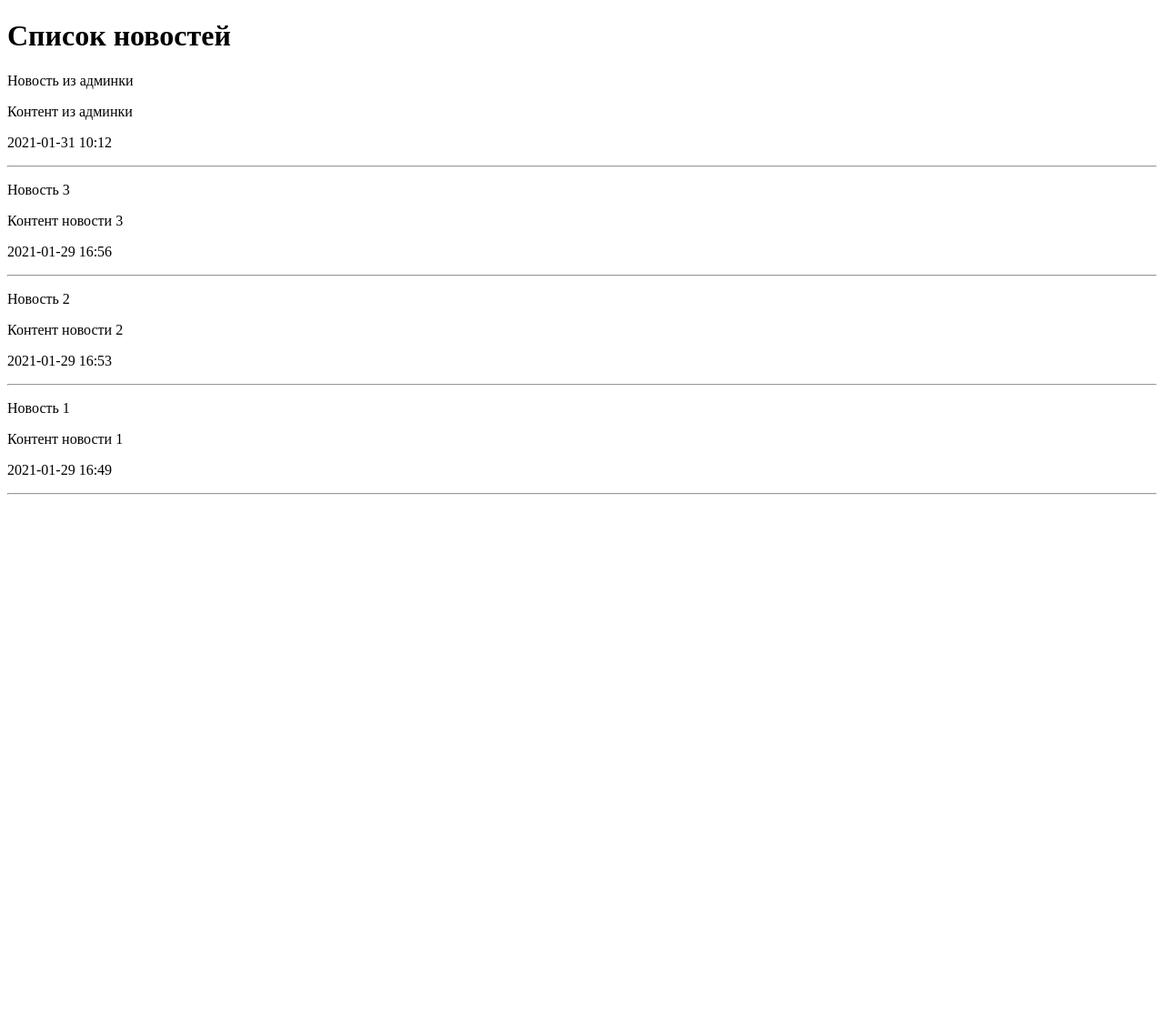
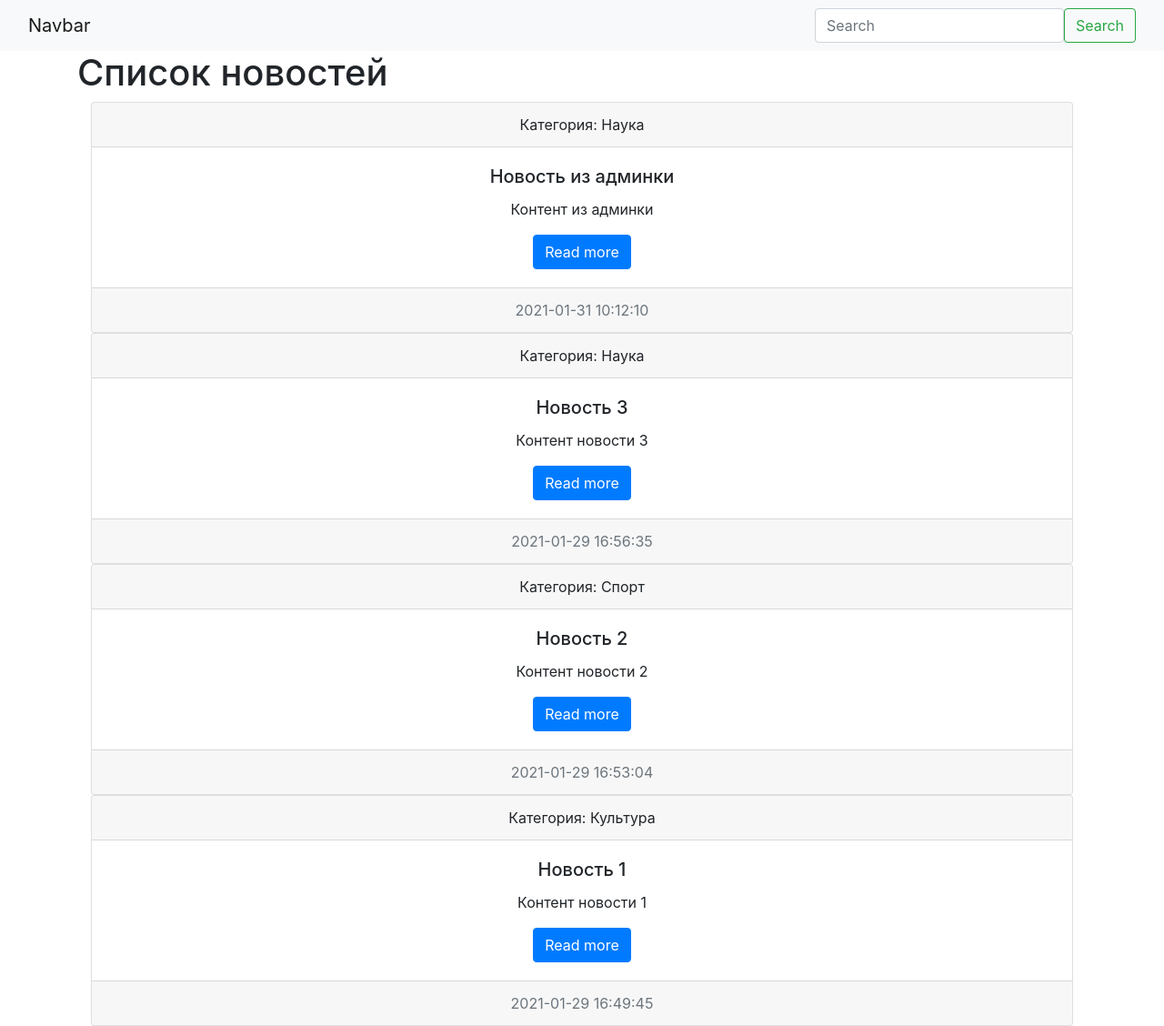
Before and after one commit to Ruscore-Main/First-django-project, a Django app: page /news/ in a window 1280 px wide. Shown: the whole page at 91% size. Before the commit the page ends 544 px from the top, so only its background shows below. Run offline with Django 3.2, Linux system fonts and the light colour scheme; data comes from the database, SQL or seed files in the repository; both versions use the stored data as it was after the commit; some libraries are stand-ins or nearby versions.

Commit message:
added bootsrap

```diff
--- a/news/models.py
+++ b/news/models.py
@@ -3,15 +3,29 @@ from django.db import models
 class News(models.Model):
     title = models.CharField(max_length = 150, verbose_name = 'Наименование')
     content = models.TextField(blank=True, verbose_name = 'Контент')
-    created_at = models.DateTimeField(auto_now_add = True, verbose_name = 'Опубликовано')
+    created_at = models.DateTimeField(auto_now_add = True, verbose_name = 'Дата публикации')
     updated_at = models.DateTimeField(auto_now = True, verbose_name = 'Обновлено')
     photo = models.ImageField(upload_to = 'photos/%Y/%m/%d/', blank=True, verbose_name = 'Фото')
     is_published = models.BooleanField(default=True, verbose_name = 'Опубликовано?')
+    category = models.ForeignKey('Categories', on_delete = models.PROTECT, null = True, verbose_name = "Название категории")
 
     def __str__(self):
         return self.title
 
     class Meta:
         verbose_name = 'Новость'
-        verbose_name_plural = 'Нвости'
+        verbose_name_plural = 'Новости'
         ordering = ['-created_at', 'title']
+
+
+class Categories(models.Model):
+    title = models.CharField(max_length = 150, verbose_name = "Название категории", db_index = True)
+
+
+    class Meta:
+        verbose_name = "Категория"
+        verbose_name_plural = "Категории"
+        ordering = ['title']
+
+    def __str__(self):
+        return self.title
--- a/news/templates/news/index.html
+++ b/news/templates/news/index.html
@@ -3,17 +3,43 @@
 <head>
     <meta charset="UTF-8">
     <meta name="viewport" content="width=device-width, initial-scale=1.0">
+    <link rel='stylesheet' href="https://stackpath.bootstrapcdn.com/bootstrap/4.5.2/css/bootstrap.min.css">
     <title>{{ title }}</title>
 </head>
 <body>
-    <h1>{{ title }}</h1>
-    {% for item in news%}
-    <div>
-        <p>{{ item.title }}</p>
-        <p>{{ item.content }}</p>
-        <p>{{ item.created_at|date:"Y-m-d H:i" }}</p>
+    <nav class="navbar navbar-light bg-light">
+        <div class="container-fluid">
+            <a class="navbar-brand">Navbar</a>
+            <form class="d-flex">
+                <input class="form-control me-2" type="search" placeholder="Search" aria-label="Search">
+                <button class="btn btn-outline-success" type="submit">Search</button>
+            </form>
+        </div>
+    </nav>
+
+
+    <div class="container">
+        <h1>{{ title }}</h1>
+        <div class="col-md-12">
+            {% for item in news %}
+            <div class="card text-center">
+                <div class="card-header">
+                    Категория: {{ item.category }}
+                </div>
+                <div class="card-body">
+                <h5 class="card-title">{{ item.title }}</h5>
+                <p class="card-text">{{ item.content }}</p>
+                <a href="#" class="btn btn-primary">Read more</a>
+                </div>
+                <div class="card-footer text-muted">
+                    {{ item.created_at|date:"Y-m-d H:i:s" }}
+                </div>
+            </div>
+            {% endfor %}
+        </div>
     </div>
-    <hr>
-    {% endfor %}
-</body>
+
+
+    <script src="https://cdn.jsdelivr.net/npm/@popperjs/core@2.5.4/dist/umd/popper.min.js" integrity="sha384-q2kxQ16AaE6UbzuKqyBE9/u/KzioAlnx2maXQHiDX9d4/zp8Ok3f+M7DPm+Ib6IU" crossorigin="anonymous"></script>
+    <script src="https://cdn.jsdelivr.net/npm/bootstrap@5.0.0-beta1/dist/js/bootstrap.min.js" integrity="sha384-pQQkAEnwaBkjpqZ8RU1fF1AKtTcHJwFl3pblpTlHXybJjHpMYo79HY3hIi4NKxyj" crossorigin="anonymous"></script></body>
 </html>
```
Also changed, not shown: news/admin.py (+9 -3 lines), db.sqlite3, news/migrations/0004_auto_20210202_1912.py (added).
